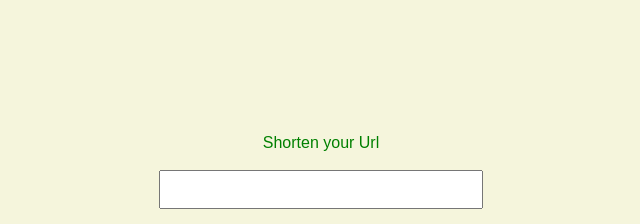
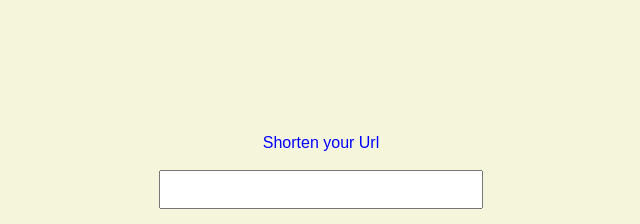
Before and after one commit to Anuraag-CH/url-shortener, a plain HTML site: page Frontend/index.html in a window 1280 px wide. Shown: the top 224 px of the page, without its empty margins (319-959 px from the left). Drawn offline with Linux system fonts and the light colour scheme; files that its build step writes are made by us from their sources.

Commit message:
change colour

```diff
--- a/Frontend/styles.css
+++ b/Frontend/styles.css
@@ -39,5 +39,5 @@ a {
 }
 
 .short {
-  color: green;
+  color: blue;
 }
```
